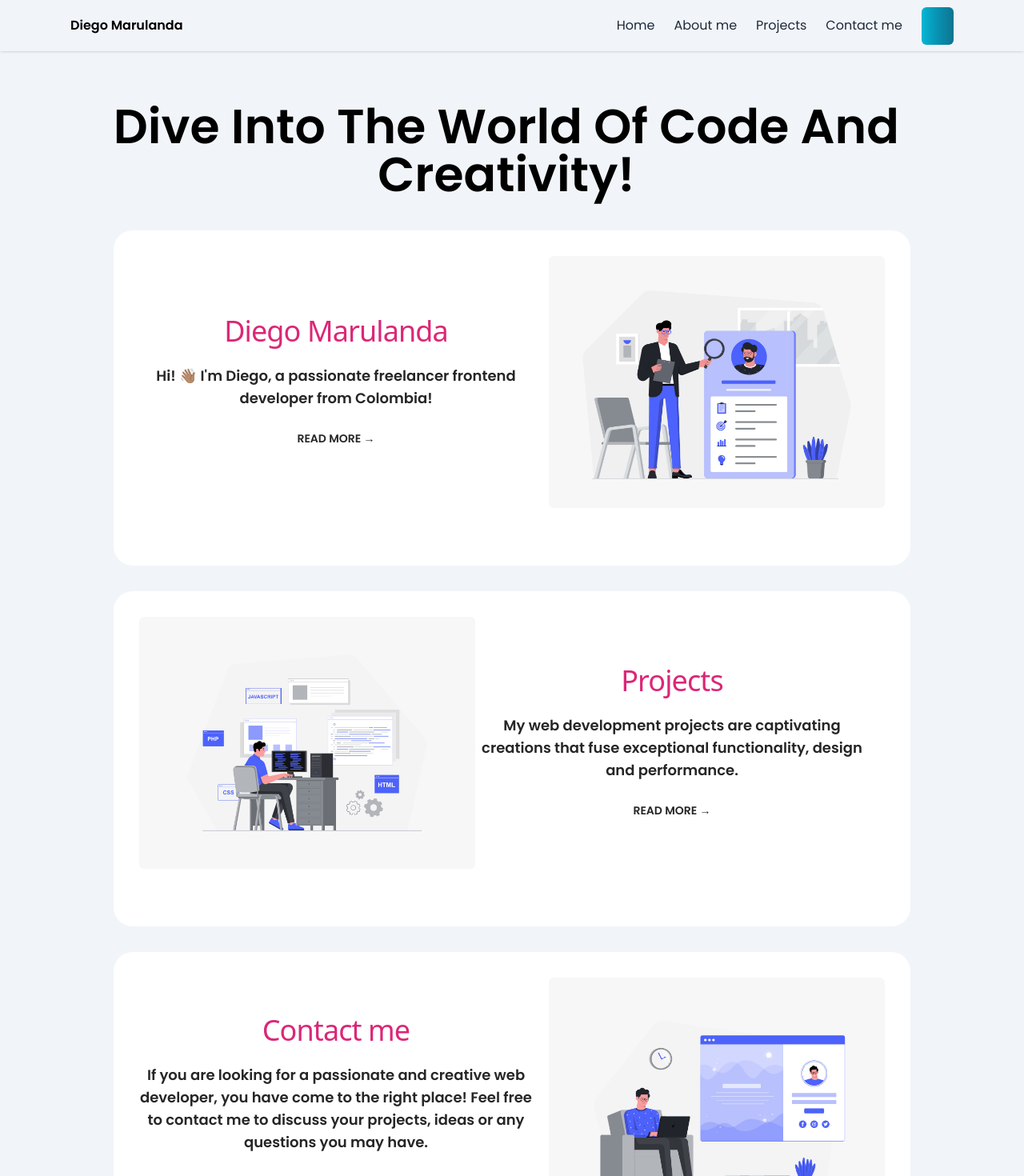
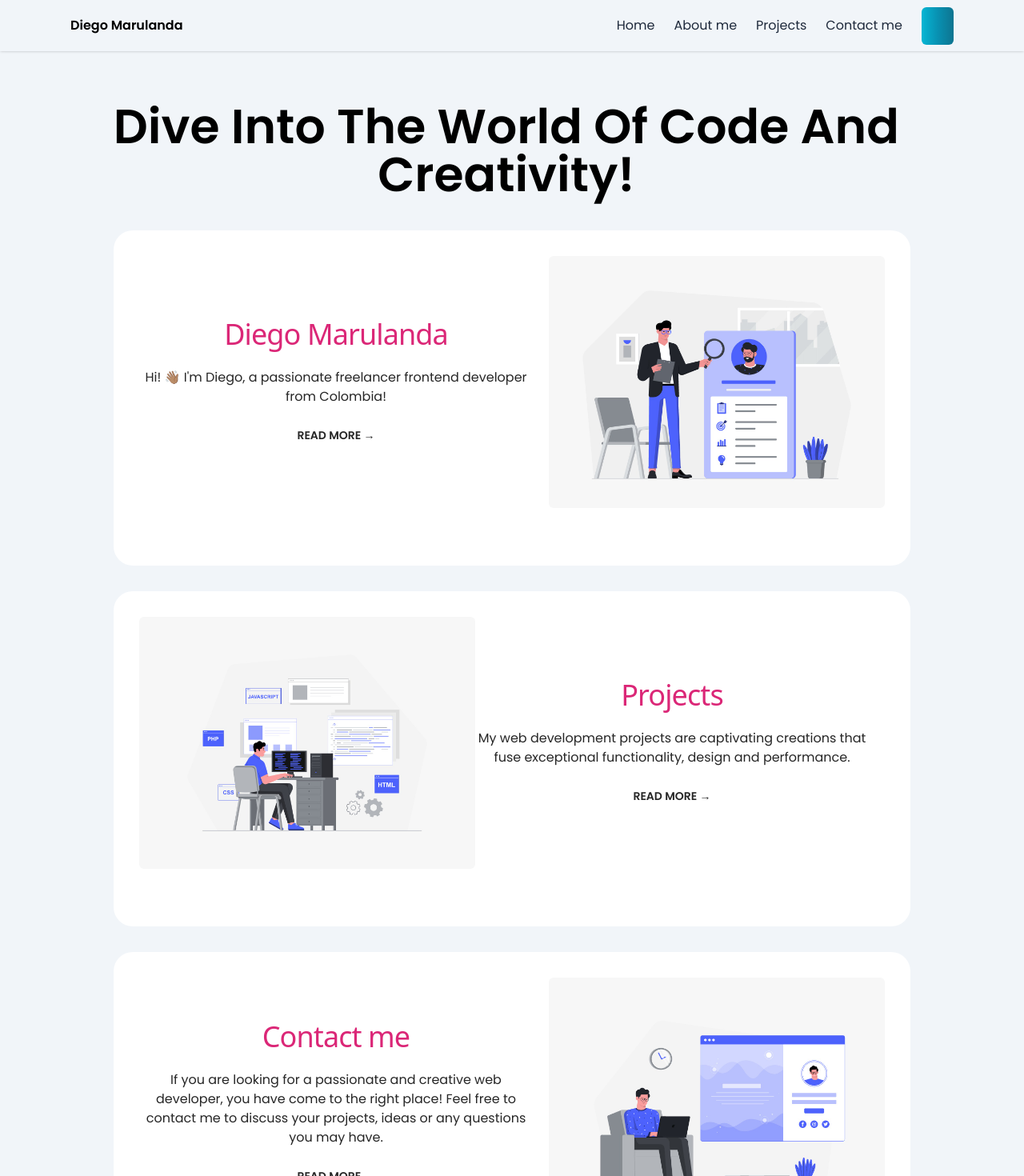
Before and after one commit to DiegoMarulandaB/Portfolio, a Next.js app: page /home in a window 1280 px wide. Shown: the top 1470 px of the page at 80% size. Built offline with nearby package versions, Linux system fonts and the light colour scheme; some icons are missing.

Commit message:
style: add text fixes in contact_home_academicProjects_personalProjects

```diff
--- a/src/app/academicprojects/page.tsx
+++ b/src/app/academicprojects/page.tsx
@@ -79,10 +79,10 @@ const AcademicProjects = () => {
                     </Link>
                   </div>
                   <div className="mt-4 md:w-3/5 mx-2 mr-2">
-                    <h1 className="flex flex-col text-center items-center justify-center  text-2xl font-bold mb-2 mx-2 mr-2 mt-2  text-pink-600">
+                    <h1 className="flex flex-col text-center items-center justify-center  text-3xl font-bold mb-2 mx-2 mr-2 mt-2  text-pink-600">
                       {project.name}
                     </h1>
-                    <p className="flex flex-col text-center items-center justify-center text-1xl mx-2 mr-2 mt-2 ">
+                    <p className="flex flex-col text-center items-center justify-center text-1xl mx-2 mr-2 mt-4 ">
                       {project.description}
                     </p>
 
--- a/src/app/contact/page.tsx
+++ b/src/app/contact/page.tsx
@@ -12,7 +12,7 @@ const Contact = () => {
       <div className="flex flex-col text-center items-center justify-center mx-4 mr-4">
         <div className="min-h-screen flex items-center justify-center">
           <div className="max-w-full mx-auto pb-80 ">
-            <p className=" mt-6 text-center mx-2 mr-2 text-2xl text-pink-600">
+            <p className=" mt-6 text-center mx-2 mr-2 text-3xl text-pink-600">
               Get in touch with me through these links!
             </p>
             <div className="grid grid-cols-1 md:grid-cols-1 gap-4 mx-2 mr-2 mt-20 rounded-3xl">
--- a/src/app/home/page.tsx
+++ b/src/app/home/page.tsx
@@ -20,11 +20,9 @@ const HomePage = () => {
                     <h2 className="font-sans text-3xl sm:mt-0 mt-6 font-medium tracking-tight text-pink-600 sm:text-4xl sm:leading-none max-w-lg mb-6">
                       Diego Marulanda
                     </h2>
-                    <p className="text-black text-base md:text-lg">
+                    <p className="text-neutral-800 dark:text-neutral-50  text-1xl">
                       {' '}
-                      <strong className="text-neutral-800 dark:text-neutral-50  text-1xl ">
-                        Hi! 👋🏽 I'm Diego, a passionate freelancer frontend developer from Colombia!
-                      </strong>
+                      Hi! 👋🏽 I'm Diego, a passionate freelancer frontend developer from Colombia!
                     </p>
                   </div>
                   <div className="space-x-4">
@@ -51,11 +49,9 @@ const HomePage = () => {
                     <h2 className="font-sans text-3xl sm:mt-0 mt-6 font-medium tracking-tight text-pink-600 sm:text-4xl sm:leading-none max-w-lg mb-6">
                       Projects
                     </h2>
-                    <p className="text-black text-base md:text-lg">
-                      <strong className="text-neutral-800 dark:text-neutral-50  text-1xl mt-6">
-                        My web development projects are captivating creations that fuse exceptional functionality,
-                        design and performance.
-                      </strong>
+                    <p className="text-neutral-800 dark:text-neutral-50  text-1xl">
+                      My web development projects are captivating creations that fuse exceptional functionality, design
+                      and performance.
                     </p>
                   </div>
                   <div className="space-x-4">
@@ -79,11 +75,11 @@ const HomePage = () => {
                     <h2 className="font-sans text-3xl sm:mt-0 mt-6 font-medium tracking-tight sm:text-4xl sm:leading-none max-w-lg mb-6 text-pink-600">
                       Contact me
                     </h2>
-                    <p className="text-black text-base md:text-lg">
-                      <strong className="text-neutral-800 dark:text-neutral-50  text-1xl mt-6">
+                    <p className="text-neutral-800 dark:text-neutral-50  text-1xl">
+
                         If you are looking for a passionate and creative web developer, you have come to the right
                         place! Feel free to contact me to discuss your projects, ideas or any questions you may have.
-                      </strong>
+
                     </p>
                   </div>
                   <div className="space-x-4">
--- a/src/app/personalprojects/page.tsx
+++ b/src/app/personalprojects/page.tsx
@@ -69,10 +69,10 @@ const PersonalProjects = () => {
                     </Link>
                   </div>
                   <div className="mt-4 md:w-3/5 mx-2 mr-2">
-                    <h1 className="flex flex-col text-center items-center justify-center  text-2xl font-bold mb-2 mx-2 mr-2 mt-2  text-pink-600">
+                    <h1 className="flex flex-col text-center items-center justify-center  text-3xl font-bold mb-2 mx-2 mr-2 mt-2  text-pink-600">
                       {project.name}
                     </h1>
-                    <p className="flex flex-col text-center items-center justify-center text-1xl mx-2 mr-2 mt-2 ">
+                    <p className="flex flex-col text-center items-center justify-center text-1xl mx-2 mr-2 mt-4 ">
                       {project.description}
                     </p>
 
--- a/src/app/projects/page.tsx
+++ b/src/app/projects/page.tsx
@@ -32,7 +32,7 @@ const ProjectCards: React.FC<ProjectCardsProps> = ({ showCard, category, ImageHr
       </div>
       <div className="flex flex-col text-center items-center justify-center ">
         <div
-          className="relative z-10 px-4 py-4 -mt-2 text-center items-center justify-center text-pink-600 mx-2 mr-2 w-26
+          className="relative z-10 px-4 py-4 -mt-2 text-center items-center justify-center text-pink-600 mx-2 mr-2 w-26 text-3xl
         "
         >
           <span className="block mb-2 text-1xl sm:text-1xl md:text-1xl lg:text-1xl xl:text-2xl font-bold text-primary">
```
